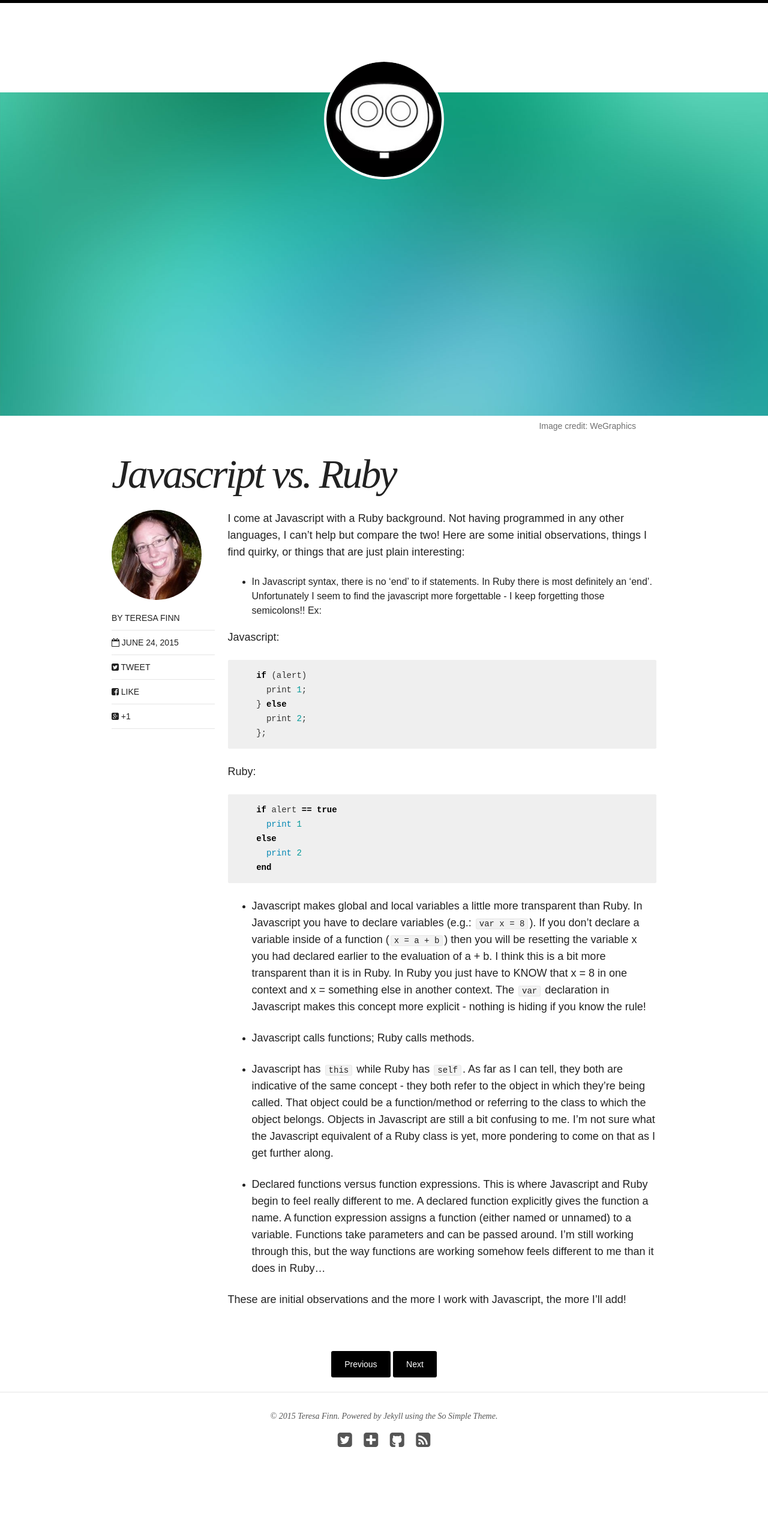
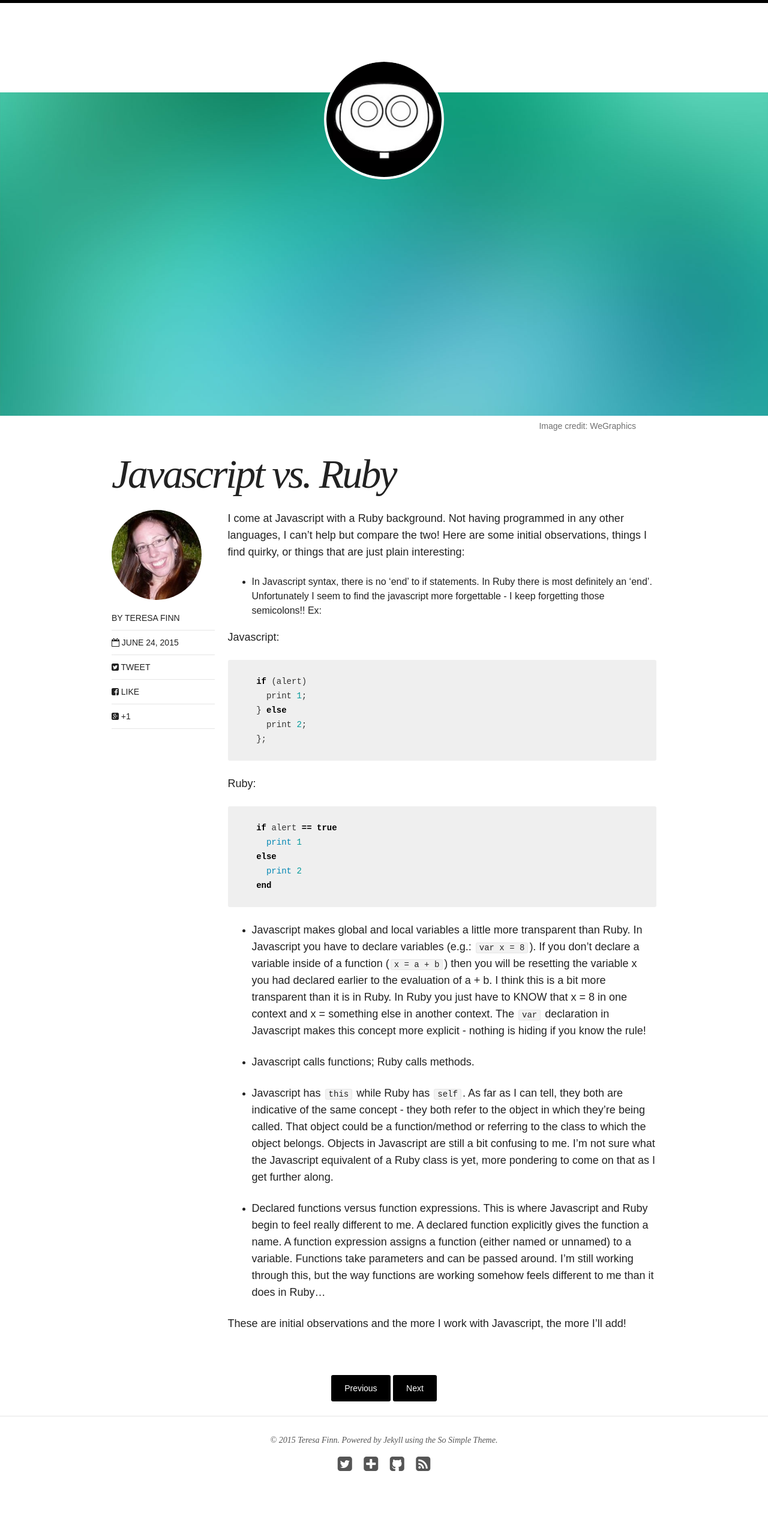
Before and after one commit to teresafinn/teresafinn.github.io, a Jekyll site: the page built from _posts/writings/2015-06-24-js-vs-ruby.md, in a window 1280 px wide. Shown: the whole page at 60% size. Built offline with Jekyll 4.4.1, drawn with Linux system fonts in a browser that asks for light colours; nearby versions of some CDN libraries; before the commit the page ends 2512 px from its top, so only the background shows below that.

Commit message:
Add jekyll syntax

````diff
--- a/_posts/writings/2015-06-24-js-vs-ruby.md
+++ b/_posts/writings/2015-06-24-js-vs-ruby.md
@@ -22,23 +22,23 @@
 
 Javascript:
 
-```javascript
+{% highlight javascript %}
     if (alert)
       print 1;
     } else
       print 2;
     };
-```
+{% endhighlight %}
 
 Ruby:
 
-```ruby
+{% highlight ruby %}
     if alert == true
       print 1
     else
       print 2
     end
-```
+{% endhighlight %}
 
 - Javascript makes global and local variables a little more transparent than Ruby. In Javascript you have to declare variables (e.g.: `var x = 8`). If you don’t declare a variable inside of a function (`x = a + b`) then you will be resetting the variable x you had declared earlier to the evaluation of a + b. I think this is a bit more transparent than it is in Ruby. In Ruby you just have to KNOW that x = 8 in one context and x = something else in another context. The `var` declaration in Javascript makes this concept more explicit - nothing is hiding if you know the rule!
 
````
